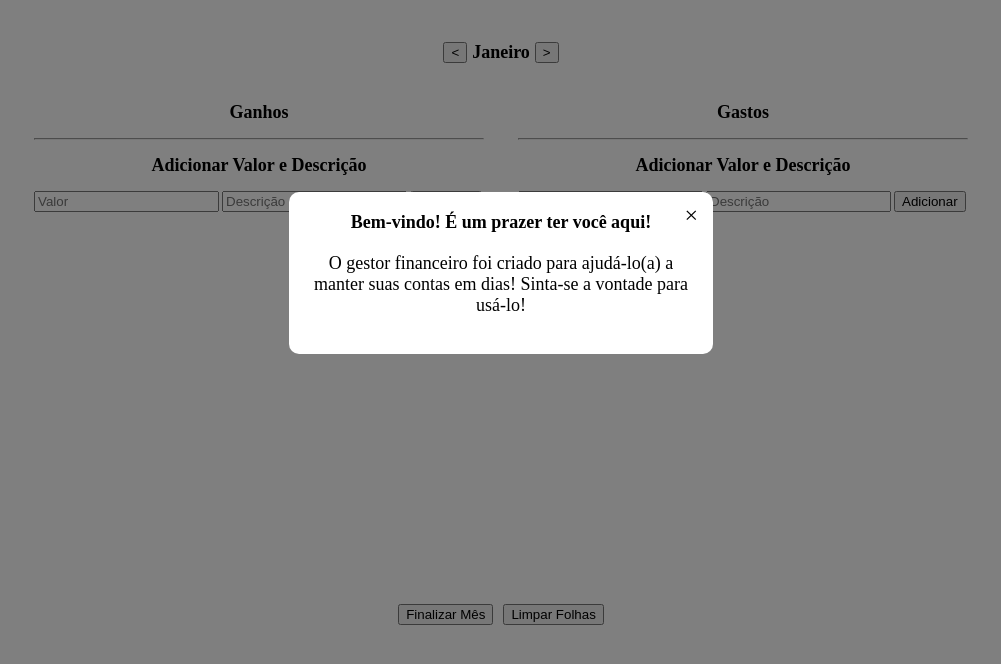
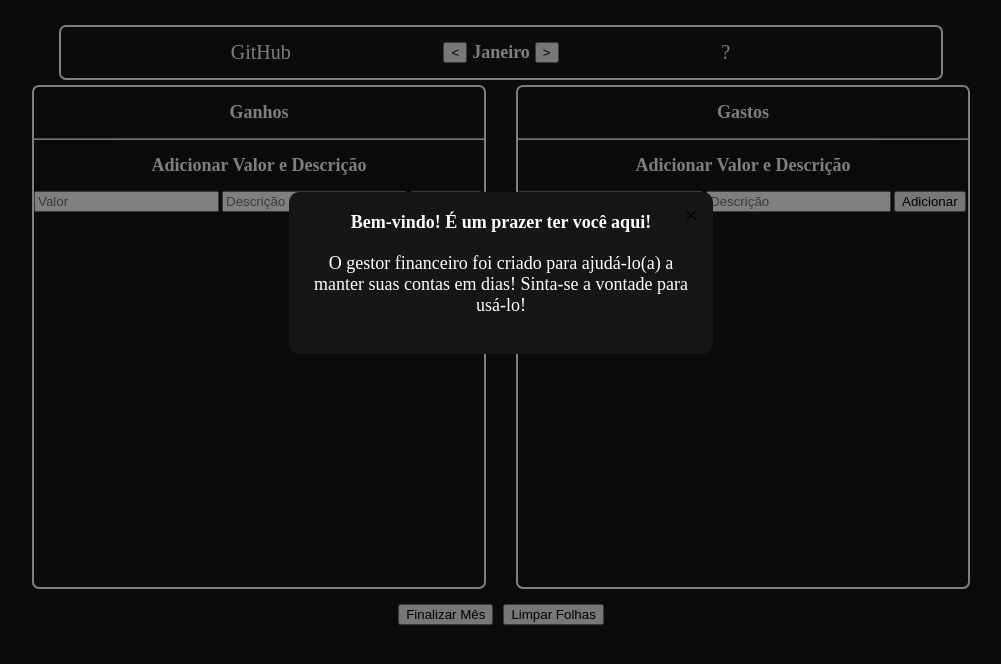
Before and after one commit to italorib18/Gestor-Financeiro, a plain HTML site: page index.html in a window 1280 px wide. Shown: the whole page, without its empty margins (139-1140 px from the left). Drawn offline with Linux system fonts and the light colour scheme.

Commit message:
correção de cores

```diff
--- a/styles/main.css
+++ b/styles/main.css
@@ -3,7 +3,10 @@ html{
     height: 100vh;
     font-size: 12px;
 }
-
+body{
+    background-color: rgb(22, 22, 22);
+    color: white;
+}
 /*navigation dos meses*/
 #barra-superior{
     display: flex;
@@ -43,11 +46,13 @@ a{
     top: 0;
     width: 100%;
     height: 100%;
-    background-color: rgba(0, 0, 0, 0.5); /* Fundo escurecido */
+    background-color: rgba(0, 0, 0, 0.5);
+    color: white;
 }
 
 .alerta-content {
-    background-color: white;
+    background-color: rgb(22, 22, 22);
+    color: white;
     margin: 15% auto;
     padding: 20px;
     border-radius: 10px;
```
